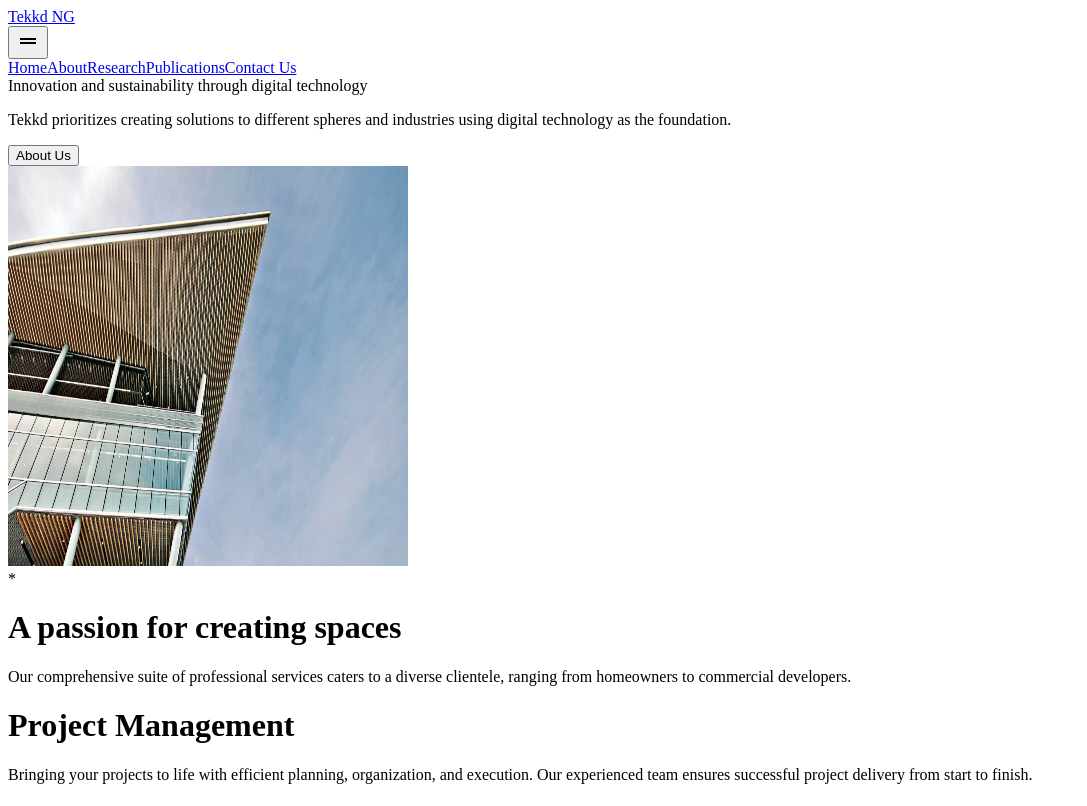
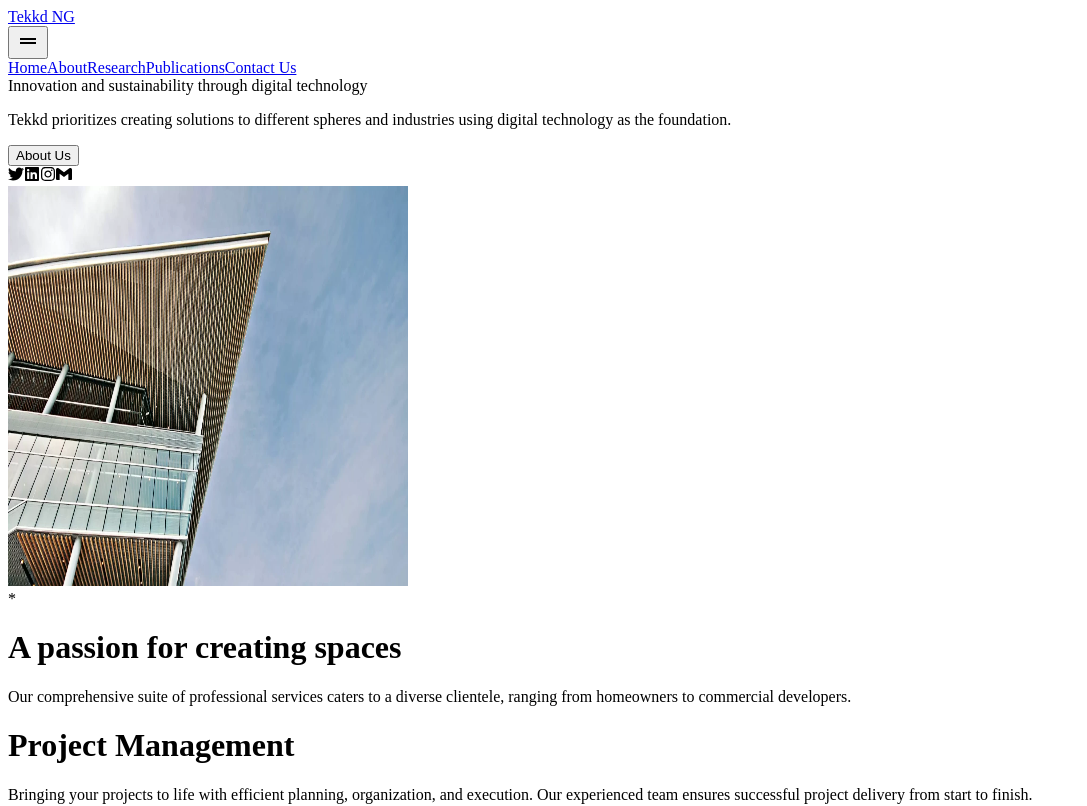
Before and after one commit to Tomiwakukoyi/tekkdng, a Next.js app: page /HomePage in a window 1280 px wide. Shown: the top 806 px of the page, without its empty margins (0-1087 px from the left). Built offline with nearby package versions, Linux system fonts and the light colour scheme.

Commit message:
social media links

```diff
--- a/components/homeComponents/HeroSection.jsx
+++ b/components/homeComponents/HeroSection.jsx
@@ -1,6 +1,7 @@
 import React from "react";
 import Link from "next/link";
 import Image from "next/image";
+import Socials from "./Socials";
 
 const HeroSection = () => {
   return (
@@ -22,6 +23,7 @@ const HeroSection = () => {
           About Us
         </button>
       </Link>
+      <Socials />
       <div className="">
         <Image
           src="/images/hero.webp"
--- a/components/homeComponents/Socials.jsx
+++ b/components/homeComponents/Socials.jsx
@@ -1,7 +1,34 @@
+"use client";
 import React from "react";
+import { useRouter } from "next/navigation";
+import { FaLinkedin, FaTwitter, FaInstagram } from "react-icons/fa";
+import { SiGmail } from "react-icons/si";
 
 const Socials = () => {
-  return <div>Socials</div>;
+  const router = useRouter();
+
+  const handleNavigate = (url) => {
+    router.push(url);
+  };
+
+  return (
+    <div className="flex text-gray-600 gap-3">
+      <FaTwitter
+        onClick={() => handleNavigate("https://twitter.com/tommyk_dev")}
+      />
+      <FaLinkedin
+        onClick={() =>
+          handleNavigate("https://www.linkedin.com/company/optimindng/")
+        }
+      />
+      <FaInstagram
+        onClick={() => handleNavigate("https://instagram.com/tekkd.ng")}
+      />
+      <SiGmail
+        onClick={() => handleNavigate("mailto:tomiwakukoyi07@gmail.com")}
+      />
+    </div>
+  );
 };
 
 export default Socials;
```
